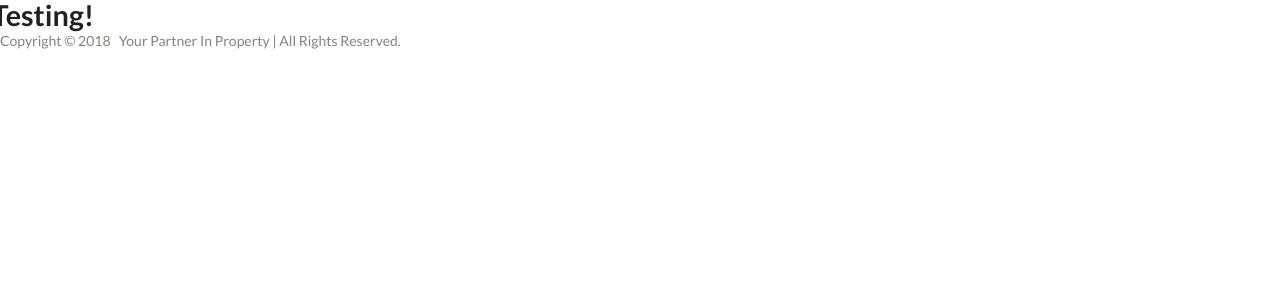
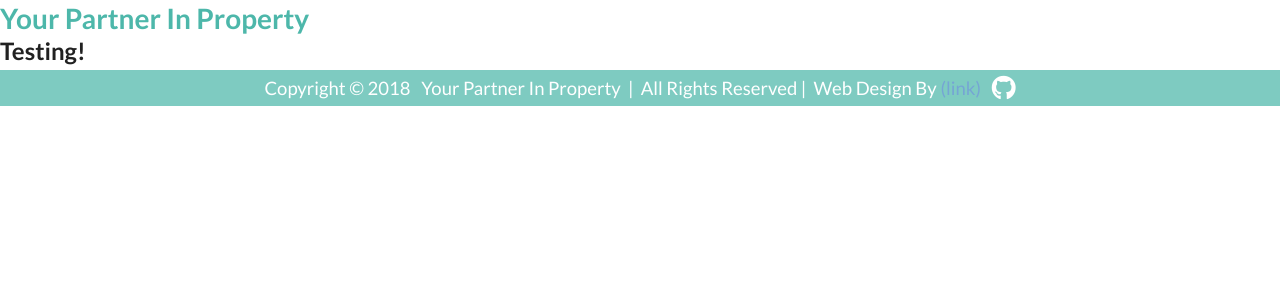
Before and after one commit to Trin3232/YPIP, a PHP site: page / in a window 1280 px wide. Shown: the top 300 px of the page. Run offline with PHP 8.4, Linux system fonts and the light colour scheme; some libraries are stand-ins or nearby versions.

Commit message:
Update 16
Used external JS code for change of year annually
Removed footer class "site-footer"
Updated html footer code with woth X2 link tags
Updated css with footer styles

```diff
--- a/css/main.css
+++ b/css/main.css
@@ -46,10 +46,6 @@ Author: Trin3232
 .site-content {
 
 }
-.site-footer {
-  color: #80867c;
-
-}
 
 /******************************************
 /* HELPER CLASSES
@@ -72,6 +68,36 @@ Author: Trin3232
      display: block;
 }
 
+footer {
+  padding: 5px;
+  margin-top: 3px;
+  color:#ffffff;
+  background-color: #4db7aa;
+  z-index: 1;
+  opacity: 0.72;
+  text-align:center;
+  font-size:18.5px;
+  position: sticky;
+}
+
+/* Why isnt the link color taking?*/
+
+#link-k a:link {
+    color: #ffffff, !important;
+}
+
+/* visited link| mouse over link */
+a:visited:hover {
+    color: #fed111;
+}
+
+.fa-github {
+  color: #ffffff;
+}
+
+i:hover {
+  color: #fed111;
+}
 
 /******************************************
 /* ADDITIONAL STYLES
--- a/index.html
+++ b/index.html
@@ -19,14 +19,14 @@
 		<body>
 			<div class="container">
 				<header class="site-header"> <!-- Site Header -->
+					<h1 class="animated wobble">Your Partner In Property</h1>
 				</header>
 				<main class="site-content "> <!-- Site Content -->
 					<nav>
             <h2 class="hvr-bounce-in">Testing!</h2>
 					</nav>
 				</main>
-				<footer class="site-footer">
-					<!-- footer auto date generater using JS -->
+				<!-- <footer class="site-footer">
 					<p class="footer-text"> Copyright  &copy;
 						<script type="text/javascript">
 												var currentTime = new Date()
@@ -35,7 +35,18 @@
 						</script>
 						&nbsp; Your Partner In Property | All Rights Reserved.
 					</p>
+				</footer> -->
+
+				<footer>
+					<p id="comp-intel-prop"> Copyright &copy;
+						<span id="update-year-text"></span>
+						&nbsp; Your Partner In Property&nbsp; |&nbsp; All Rights Reserved |&nbsp; Web Design By <a id="link-k" href="" target="_blank">(link)</a> &nbsp;
+						<a href="https://github.com/Trin3232" target="_blank">
+							<i id="fa-git-icon", class="fab fa-github fa-lg"></i>
+						</a>
+					</p>
 				</footer>
+
 		  </div><!-- .site-container -->
 				<script src="https://code.jquery.com/jquery-latest.min.js" integrity="sha384-UM1JrZIpBwVf5jj9dTKVvGiiZPZTLVoq4sfdvIe9SBumsvCuv6AHDNtEiIb5h1kU" crossorigin="anonymous"></script>
 	      <script src="https://cdnjs.cloudflare.com/ajax/libs/semantic-ui/2.3.1/semantic.min.js" integrity="sha384-d0+ufSr6Y7eU5V6E8Bt1AioIn4ParGkr0AwQ5RZD/S2mTaiEXMV78mqaYKMLE2qv" crossorigin="anonymous"></script>
--- a/js/main.js
+++ b/js/main.js
@@ -1 +1,6 @@
 console.log('it works');
+
+// Get New Date for Footer
+
+var d = new Date();
+document.getElementById("update-year-text").innerHTML = d.getFullYear();
```
